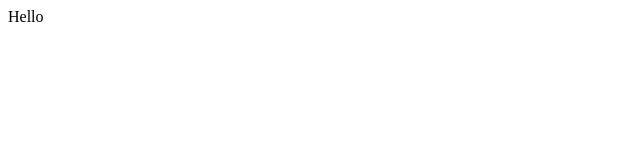
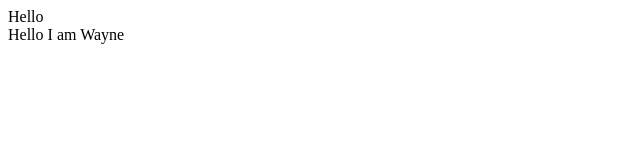
Before and after one commit to aldouzp97/Software-Engineering, a plain HTML site: page index.html in a window 1280 px wide. Shown: the whole page, without its empty margins (0-640 px from the left). Drawn offline with Linux system fonts and the light colour scheme.

Commit message:
Update new line
add a string

```diff
--- a/index.html
+++ b/index.html
@@ -9,6 +9,7 @@
 <body>
 
   <div>Hello</div>
+<div>Hello I am Wayne</div>
 
 </body>
 </html>
```
